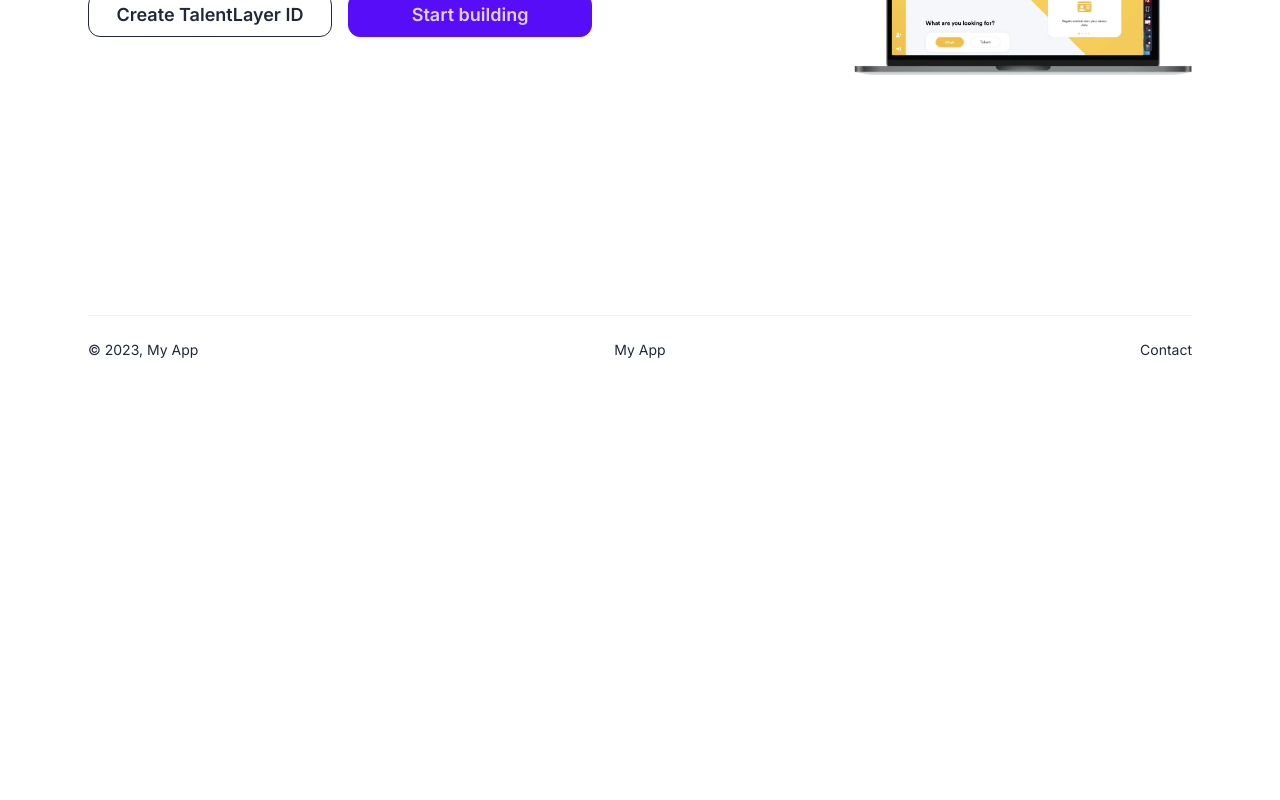
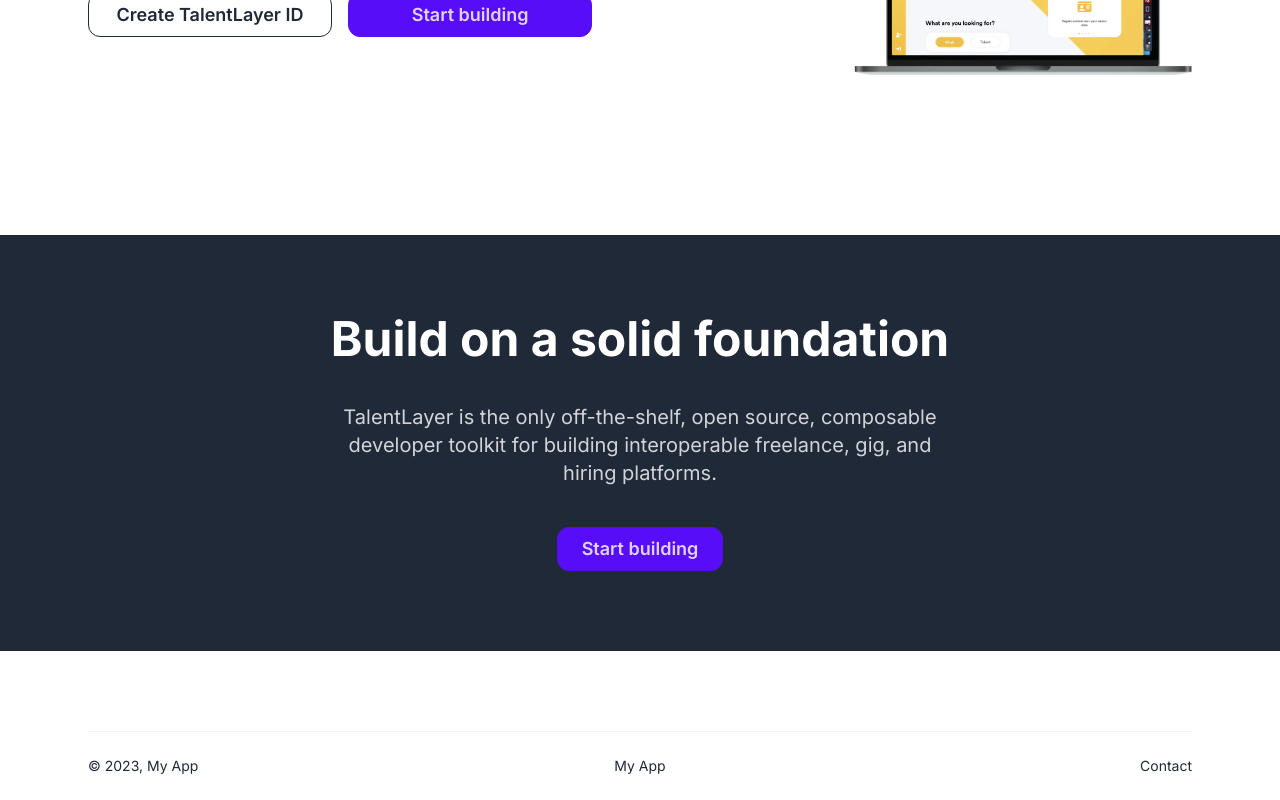
Before and after one commit to TalentLayer-Labs/talentlayer-landing, a Next.js app: page / in a window 1280 px wide. Shown: the part 541-1341 px from the top of the page. Before the commit the page ends 925 px from the top, so only its background shows below. Built offline with nearby package versions, Linux system fonts and the light colour scheme; what tailwindcss-radix would draw is missing.

Commit message:
Add introduction section

```diff
--- a/src/app/page.tsx
+++ b/src/app/page.tsx
@@ -1,9 +1,11 @@
 import { Hero } from "@/components/hero";
+import { IntroducationSecion } from "@/components/introduction-sectionl";
 
 export default function Home() {
   return (
     <>
       <Hero />
+      <IntroducationSecion />
     </>
   );
 }
--- a/src/components/hero.tsx
+++ b/src/components/hero.tsx
@@ -17,12 +17,7 @@ export const Hero = () => {
           </p>
 
           <div className="flex flex-col gap-4 min-[400px]:flex-row">
-            <a
-              href={CLAIM_WEBSITE_URL}
-              target="_blank"
-              rel="noreferrer"
-              className="w-[9.3rem] flex-1"
-            >
+            <a href={CLAIM_WEBSITE_URL} target="_blank" rel="noreferrer" className="flex-1">
               <Button
                 color="neutral"
                 variant="outline"
@@ -33,7 +28,7 @@ export const Hero = () => {
                 Create TalentLayer ID
               </Button>
             </a>
-            <a href={DOCS_URL} target="_blank" rel="noreferrer" className="w-[9.3rem] flex-1">
+            <a href={DOCS_URL} target="_blank" rel="noreferrer" className="flex-1">
               <Button className="whitespace-nowrap" size="lg" block>
                 Start building
               </Button>
--- /dev/null
+++ b/src/components/introduction-sectionl.tsx
@@ -0,0 +1,20 @@
+import { DOCS_URL } from "@/constants/urls";
+
+import { Button } from "./ui/button";
+
+export const IntroducationSecion = () => {
+  return (
+    <section className="flex flex-col items-center gap-10 bg-base-content py-20 text-center text-base-100">
+      <h3 className="text-5xl font-bold">Build on a solid foundation</h3>
+      <p className="max-w-[40rem] text-xl text-base-100/80 sm:max-w-[40rem]">
+        TalentLayer is the only off-the-shelf, open source, composable developer toolkit for
+        building interoperable freelance, gig, and hiring platforms.
+      </p>
+      <a href={DOCS_URL} target="_blank" rel="noreferrer">
+        <Button className="whitespace-nowrap" size="lg" block>
+          Start building
+        </Button>
+      </a>
+    </section>
+  );
+};
```
